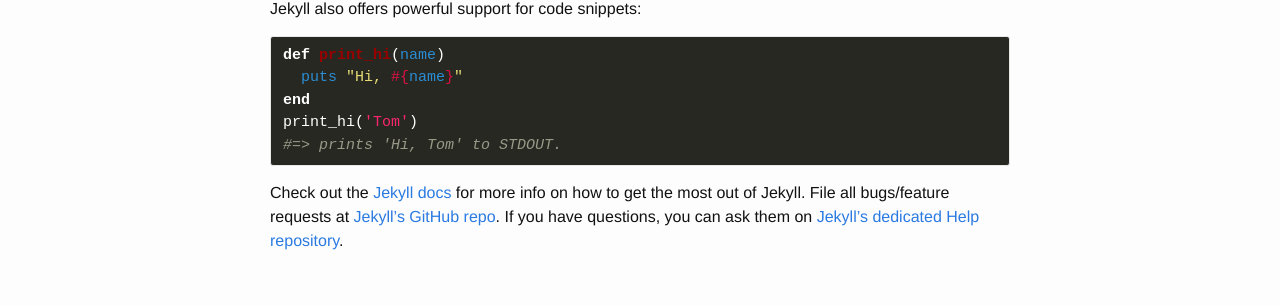
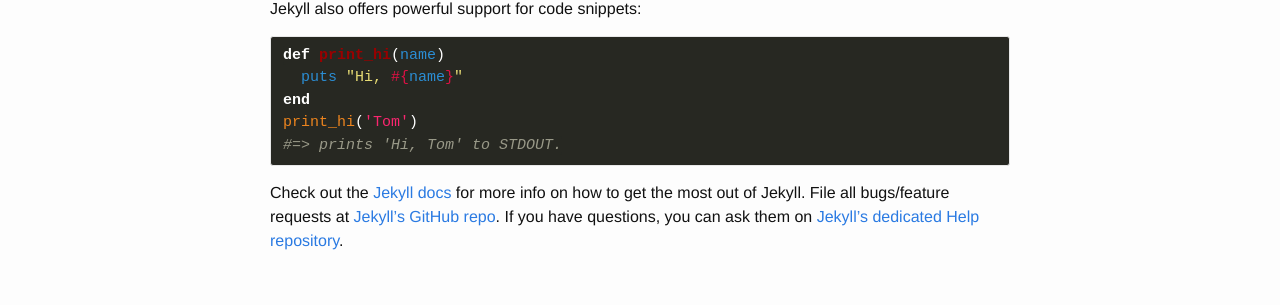
Before and after one commit to kikidesign/kikidesign.github.io, a Jekyll site: the page built from _posts/2015-07-09-welcome-to-jekyll.markdown, in a window 1280 px wide. Shown: the part 385-690 px from the top of the page. Built offline with Jekyll 4.4.1, drawn with Linux system fonts in a browser that asks for light colours.

Commit message:
self-adaption4

```diff
--- a/_sass/_syntax-highlighting.scss
+++ b/_sass/_syntax-highlighting.scss
@@ -31,6 +31,7 @@
     .kr    { font-weight: bold } // Keyword.Reserved
     .kt    { color: #458; font-weight: bold } // Keyword.Type
     .m     { color: #099 } // Literal.Number
+    .n     { color: #ec841e } //
     .s     { color: #d14 } // Literal.String
     .na    { color: #008080 } // Name.Attribute
     .nb    { color: #2b8dd3 } // Name.Builtin
```
